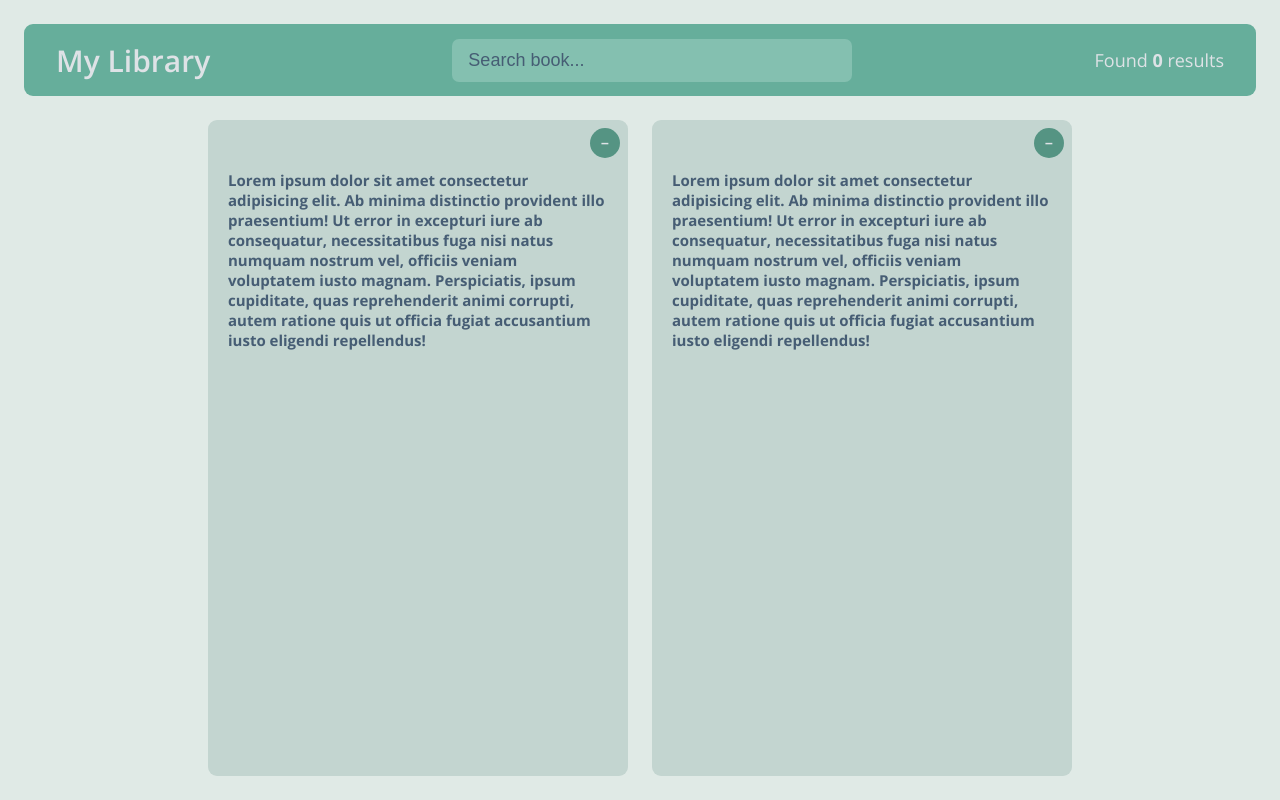
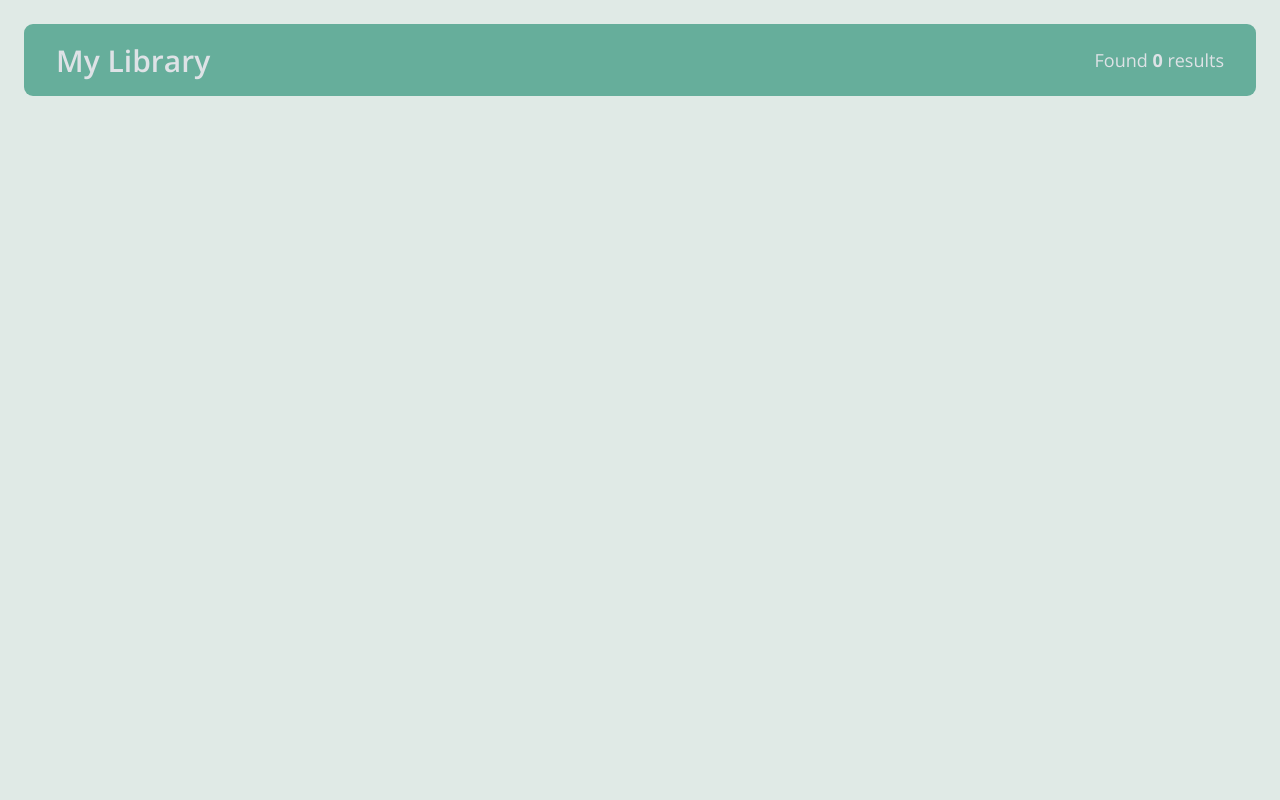
Before and after one commit to edithdimboiu/PersonalLibrary, a React (Vite) app: page / in a window 1280 px wide. Built offline with nearby package versions, Linux system fonts and the light colour scheme.

Commit message:
update Main,Navigation and Section components to take children elements as props in order to avoid props drilling

```diff
--- a/src/components/Main.jsx
+++ b/src/components/Main.jsx
@@ -1,10 +1,3 @@
-import Section from "./Section";
-
-export default function Main() {
-  return (
-    <main>
-      <Section />
-      <Section />
-    </main>
-  );
+export default function Main({ children }) {
+  return <main>{children}</main>;
 }
--- a/src/components/Navigation.jsx
+++ b/src/components/Navigation.jsx
@@ -1,11 +1,10 @@
 import Logo from "./Logo";
-import SearchInput from "./SearchInput";
 
-export default function Navigation() {
+export default function Navigation({ children }) {
   return (
     <nav className="nav-bar">
       <Logo />
-      <SearchInput />
+      {children}
       <p className="num-results">
         Found <strong>0</strong> results
       </p>
--- a/src/components/Section.jsx
+++ b/src/components/Section.jsx
@@ -1,6 +1,6 @@
 import { useState } from "react";
 
-export default function Section() {
+export default function Section({ children }) {
   const [isOpen, setIsOpen] = useState(true);
 
   return (
@@ -9,16 +9,7 @@ export default function Section() {
         {isOpen ? "–" : "+"}
       </button>
 
-      {isOpen && (
-        <h2>
-          Lorem ipsum dolor sit amet consectetur adipisicing elit. Ab minima
-          distinctio provident illo praesentium! Ut error in excepturi iure ab
-          consequatur, necessitatibus fuga nisi natus numquam nostrum vel,
-          officiis veniam voluptatem iusto magnam. Perspiciatis, ipsum
-          cupiditate, quas reprehenderit animi corrupti, autem ratione quis ut
-          officia fugiat accusantium iusto eligendi repellendus!
-        </h2>
-      )}
+      {isOpen && children}
     </div>
   );
 }
```
